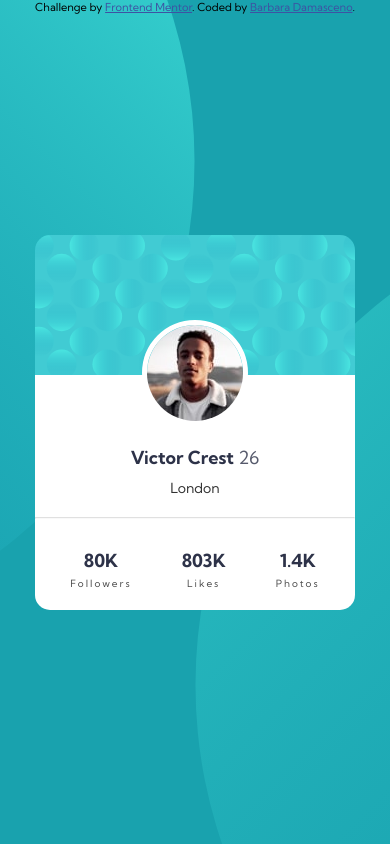
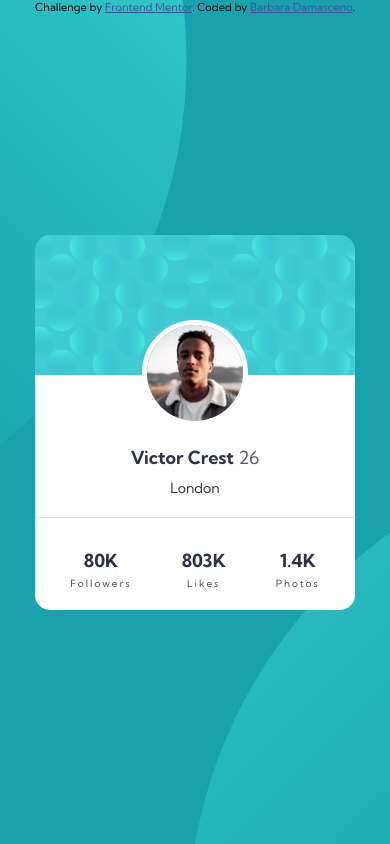
Before and after one commit to barbaradamasdev/Profile-card-component, a plain HTML site: page index.html in a window 390 px wide. Drawn offline with Linux system fonts and the light colour scheme.

Commit message:
Adjust background position

```diff
--- a/style.css
+++ b/style.css
@@ -24,14 +24,9 @@ body {
     font-family: 'Kumbh Sans', sans-serif;
     background-image: url(images/bg-pattern-top.svg), url(images/bg-pattern-bottom.svg);
     background-repeat: no-repeat;
-    background-position: left -20vw bottom 20vw, left 50vw top 20vw;
+    background-position: right 52vw bottom 35vh, left 48vw top 52vh;
 }
 
-@media (max-width: 1110px) {
-    body {
-        background-position: right 50vw bottom 50vw, left 50vw top 50vw;
-    }
-}
 .content {
     background-image: url(images/bg-pattern-card.svg);
     background-repeat: no-repeat;
```
